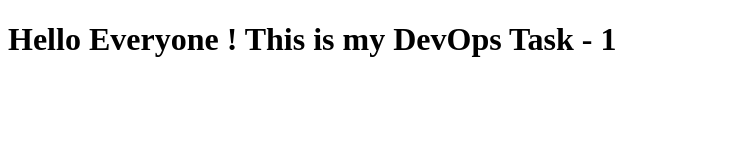
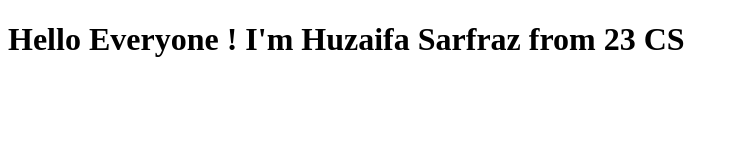
Before and after one commit to Huzaifu/23-CS-06, a plain HTML site: page index.html in a window 1280 px wide. Shown: the whole page, without its empty margins (0-739 px from the left). Drawn offline with Linux system fonts and the light colour scheme.

Commit message:
Update index.html

```diff
--- a/index.html
+++ b/index.html
@@ -6,6 +6,6 @@
     <title> DevOps Task - 1 </title>
 </head>
 <body>
-    <h1>Hello Everyone ! This is my DevOps Task - 1</h1>
+    <h1>Hello Everyone ! I'm Huzaifa Sarfraz from 23 CS </h1>
 </body>
 </html>
```
